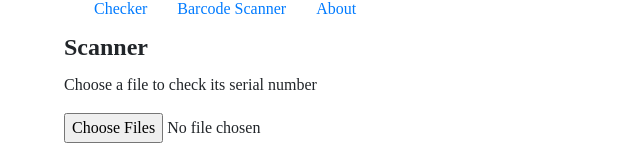
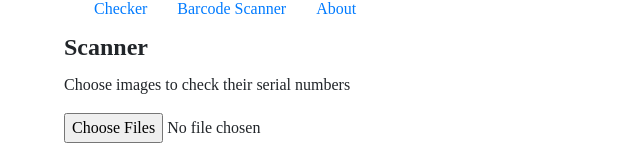
Before and after one commit to AkdM/ssnc, a Nuxt app: page /scanner in a window 1280 px wide. Shown: the part 177-340 px from the top of the page, without its empty margins (0-640 px from the left). Built offline with nearby package versions, Linux system fonts and the light colour scheme.

Commit message:
Changed scanner text

```diff
--- a/pages/scanner.vue
+++ b/pages/scanner.vue
@@ -3,7 +3,7 @@
     section.container.with-title
       h2.title Scanner
 
-      p Choose a file to check its serial number
+      p Choose images to check their serial numbers
 
       input(
         type="file"
```
